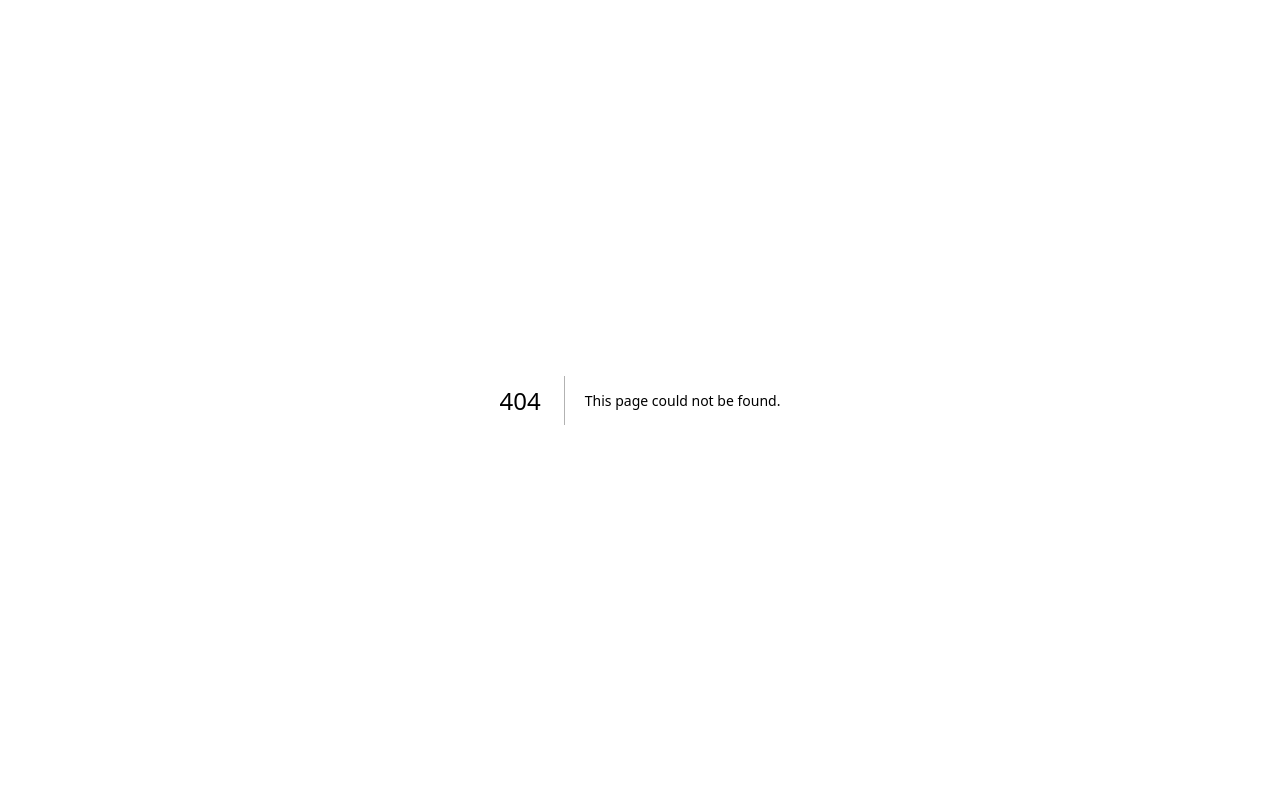
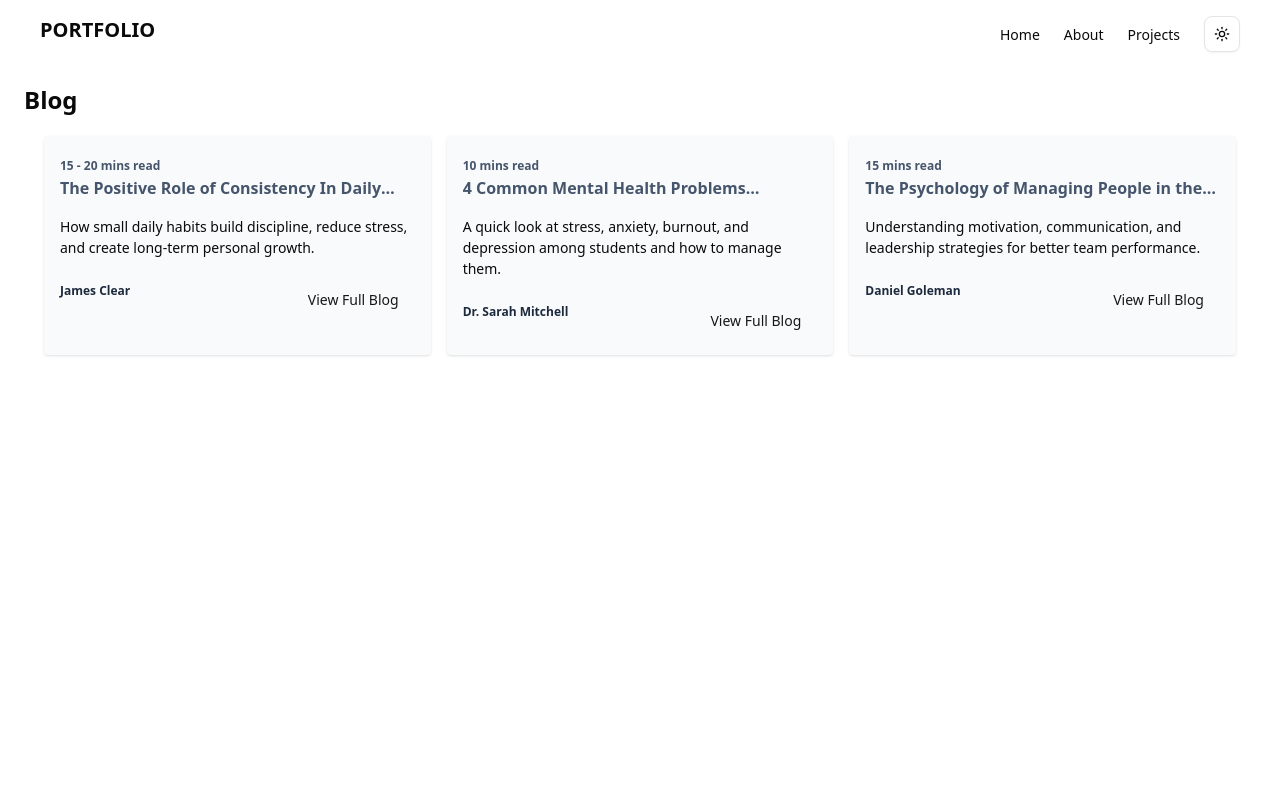
Before and after one commit to lKylelUndo/itelective2, a Next.js app: page /blogs in a window 1280 px wide. Before the commit this address had no page. Shown: the top 800 px of the page. Built offline with nearby package versions, Linux system fonts and the light colour scheme.

Commit message:
add blogs dynamic

```diff
--- a/app/(guest)/about/page.tsx
+++ b/app/(guest)/about/page.tsx
@@ -1,6 +1,7 @@
 import { Button } from "@/components/ui/button";
 import { Info } from "lucide-react";
 import Image from "next/image";
+import Link from "next/link";
 
 export default function AboutPage() {
   return (
@@ -32,9 +33,11 @@ export default function AboutPage() {
               View CV
             </Button>
 
-            <Button variant={"outline"} className="mt-6 w-37.5">
-              View Blogs
-            </Button>
+            <Link href={"/blogs"}>
+              <Button variant={"outline"} className="mt-6 w-37.5">
+                Blogs
+              </Button>
+            </Link>
           </div>
 
           <div>
--- /dev/null
+++ b/app/(guest)/blogs/page.tsx
@@ -0,0 +1,28 @@
+import { Button } from "@/components/ui/button";
+import { blogsObj, BlogType } from "@/constants/blog";
+import Link from "next/link";
+
+export default function BlogsPage() {
+
+  return (
+    <section className="container px-6 mx-auto">
+      <h1 className="text-2xl font-semibold mt-4">Blog</h1>
+
+      <div className="p-5 grid grid-cols-3 gap-x-4">
+        {blogsObj.map((blog: BlogType) => (
+            <div key={blog.id} className="bg-gray-50 rounded shadow space-y-4 p-4">
+                <span className="text-xs text-slate-600 font-semibold">{blog.blog_duration} mins read</span>
+                <h1 className="font-bold text-slate-600 line-clamp-1">{blog.blog_title}</h1>
+                <h1 className="text-[14px]">{blog.blog_description}</h1>
+               <div className="flex justify-between mt-6">
+                  <span className="text-slate-800 text-[12px] font-semibold">{blog.blog_author}</span>
+                  <Link href={`/blogs/view/${blog.id}`}>
+                    <Button variant={"link"}>View Full Blog</Button>
+                  </Link>
+               </div>
+            </div>
+        ))}
+      </div>
+    </section>
+  );
+}
--- /dev/null
+++ b/app/(guest)/blogs/view/[blogId]/page.tsx
@@ -0,0 +1,24 @@
+import { blogsObj } from "@/constants/blog";
+import { ArrowLeft } from "lucide-react";
+import Link from "next/link";
+import { notFound } from "next/navigation";
+
+export default async function ViewSingleBlogPage({params} : {params: {blogId : string}}) {
+    const {blogId} = await params;
+
+    const blog = blogsObj.find((blog) => blog.id === blogId);
+
+    if (!blog || Object.keys(blog).length === 0) {
+        notFound();
+    }
+
+    return (
+        <section className="container mx-auto px-6">
+            <Link href={"/blogs"}><ArrowLeft className="inline" /> Back to Blogs</Link>
+            <div className="border max-w-200 mt-4 shadow p-4 space-y-4">
+                <h1 className="text-[14px] text-slate-700">{blog.blog_author} | {blog.blog_duration} mins read</h1>
+                <h1>{blog.blog_content}</h1>
+            </div>
+        </section>
+    )
+}
--- /dev/null
+++ b/constants/blog.ts
@@ -0,0 +1,35 @@
+export type BlogType = {
+  id: string,
+  blog_title: string,
+  blog_duration: string,
+  blog_description: string,
+  blog_content: string,
+  blog_author: string
+}
+
+export const blogsObj: BlogType[] = [
+  {
+    id: "1",
+    blog_title: "The Positive Role of Consistency In Daily Life",
+    blog_duration: "15 - 20",
+    blog_description: "How small daily habits build discipline, reduce stress, and create long-term personal growth.",
+    blog_content: "Consistency builds discipline by encouraging small daily actions that compound over time, helping reduce stress, improve focus, and create long-term personal and professional growth.",
+    blog_author: "James Clear",
+  },
+  {
+    id: "2",
+    blog_title: "4 Common Mental Health Problems Students May Face This Year",
+    blog_duration: "10",
+    blog_description: "A quick look at stress, anxiety, burnout, and depression among students and how to manage them.",
+    blog_content: "Students commonly face stress, anxiety, burnout, and emotional pressure due to academic and social expectations, and recognizing these early can help maintain better mental health and balance.",
+    blog_author: "Dr. Sarah Mitchell",
+  },
+  {
+    id: "3",
+    blog_title: "The Psychology of Managing People in the Workplace",
+    blog_duration: "15",
+    blog_description: "Understanding motivation, communication, and leadership strategies for better team performance.",
+    blog_content: "Effective leadership requires understanding motivation, practicing clear communication, and building trust so teams feel valued, productive, and aligned with organizational goals.",
+    blog_author: "Daniel Goleman",
+  },
+];
```
Also changed, not shown: 1 other file (tests, documents, lock files or other folders).
